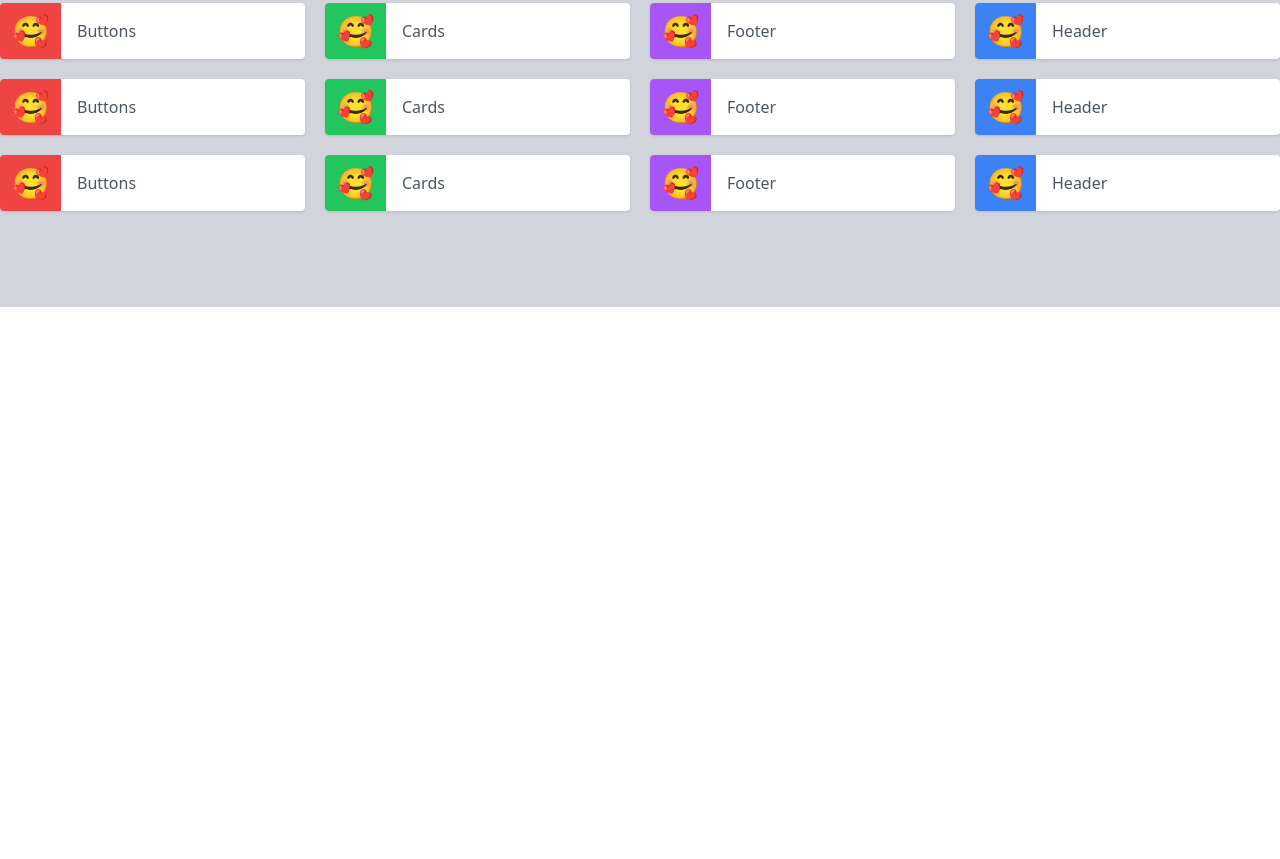
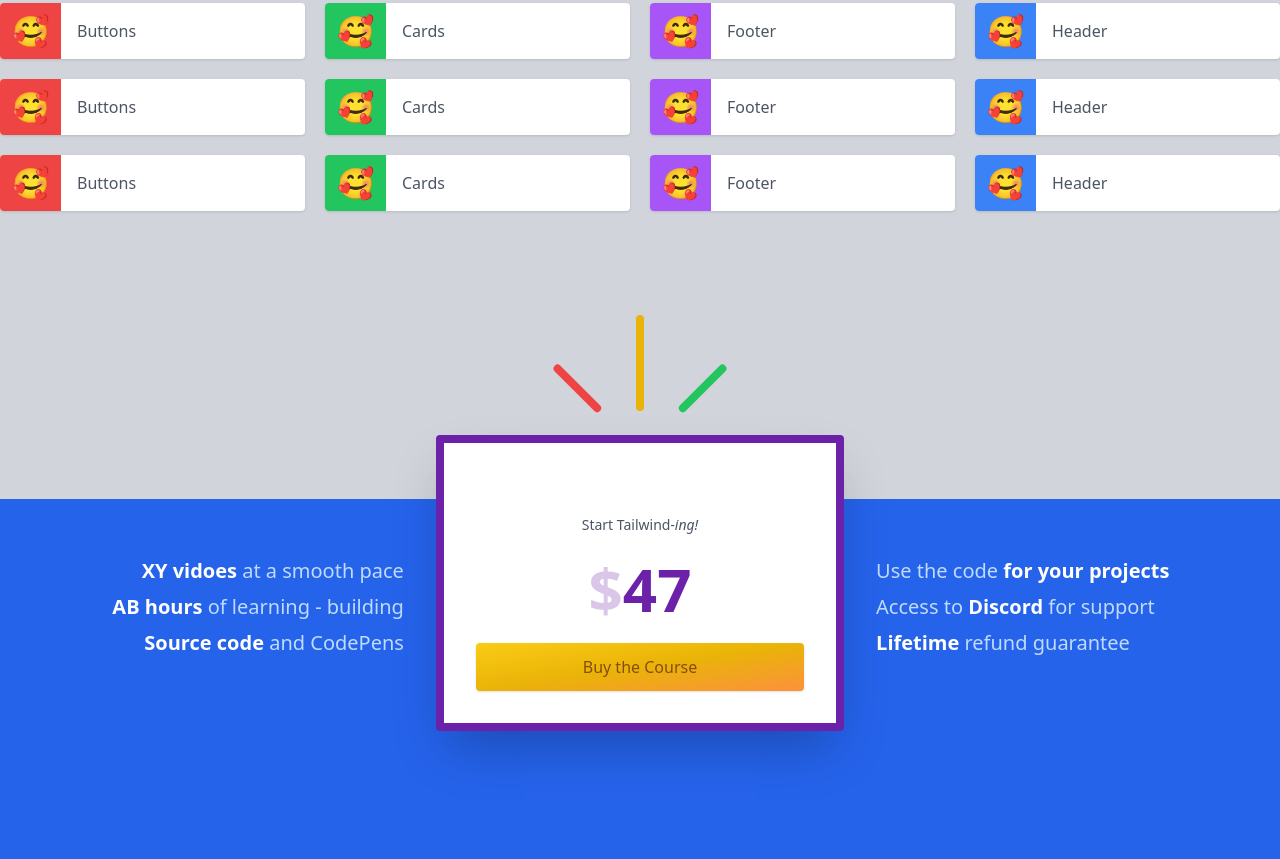
Before and after one commit to aibenStunner/tailwind-site, a website built with Parcel: page src/index.html in a window 1280 px wide. Shown: the part 3597-4456 px from the top of the page. Before the commit the page ends 3904 px from the top, so only its background shows below. Built offline with nearby package versions, Linux system fonts and the light colour scheme.

Commit message:
Added pricing section

```diff
--- a/src/index.html
+++ b/src/index.html
@@ -507,6 +507,80 @@
       <!-- =========================================-->
       <!-- pricing ============================-->
       <!-- =========================================-->
+      <div class="relative bg-blue-600 py-32 text-blue-200">
+        <!-- gray box for the top section -->
+        <div class="absolute top-0 inset-x-0 h-48 bg-gray-300"></div>
+
+        <div
+          class="container mx-auto px-6 lg:px-0 flex flex-col lg:flex-row lg:space-x-8 space-y-4 lg:space-y-0 items-center"
+        >
+          <!-- left box  -->
+          <div
+            class="order-2 lg:order-1 w-full lg:w-1/3 pt-12 text-center lg:text-right space-y-2 text-xl"
+          >
+            <p>
+              <strong class="font-bold text-white">XY vidoes</strong> at a
+              smooth pace
+            </p>
+            <p>
+              <strong class="font-bold text-white">AB hours</strong> of learning
+              - building
+            </p>
+            <p>
+              <strong class="font-bold text-white">Source code</strong> and
+              CodePens
+            </p>
+          </div>
+
+          <!-- pricing-box  -->
+          <div
+            class="order-1 lg:order-2 relative w-full lg:w-1/3 pt-12 bg-white p-8 shadow-2xl text-gray-800 rounded border-8 border-purple-800 text-center space-y-6 transform hover:scale-105 transition duration-500"
+          >
+            <!-- showoff beam thinggy  -->
+            <div
+              class="flex justify-center items-end absolute top-0 inset-x-0 transform -translate-y-full space-x-8"
+            >
+              <div
+                class="w-2 h-16 mb-8 bg-red-500 rounded transform -rotate-45 origin-bottom"
+              ></div>
+              <div class="w-2 h-24 mb-8 bg-yellow-500 rounded"></div>
+              <div
+                class="w-2 h-16 mb-8 bg-green-500 rounded transform rotate-45 origin-bottom"
+              ></div>
+            </div>
+
+            <h4 class="text-gray-600 text-sm">
+              Start Tailwind<span class="italic">-ing!</span>
+            </h4>
+            <div class="text-6xl text-purple-800 font-bold">
+              <span class="opacity-25">$</span>47
+            </div>
+            <a
+              href="#"
+              class="block p-3 bg-gradient-to-br from-yellow-400 via-yellow-500 hover:text-yellow-900 to-orange-400 hover:shadow-2xl text-yellow-800 rounded shadow transition duration-300"
+              >Buy the Course</a
+            >
+          </div>
+
+          <!-- right box  -->
+          <div
+            class="order-3 w-full lg:w-1/3 pt-12 space-y-2 text-xl text-center lg:text-left"
+          >
+            <p>
+              Use the code
+              <strong class="text-white font-bold">for your projects</strong>
+            </p>
+            <p>
+              Access to
+              <strong class="text-white font-bold">Discord</strong> for support
+            </p>
+            <p>
+              <strong class="text-white font-bold">Lifetime</strong> refund
+              guarantee
+            </p>
+          </div>
+        </div>
+      </div>
 
       <!-- =========================================-->
       <!-- faq ============================-->
```
